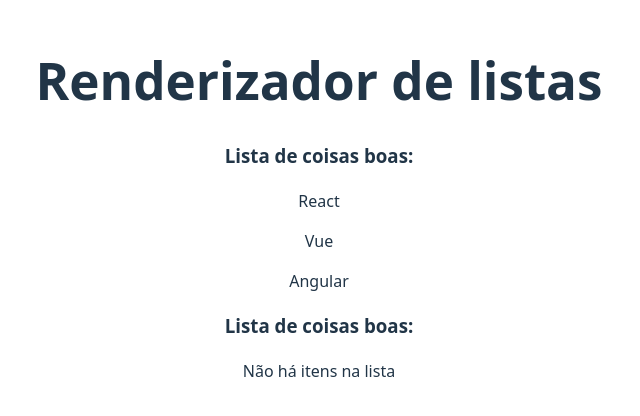
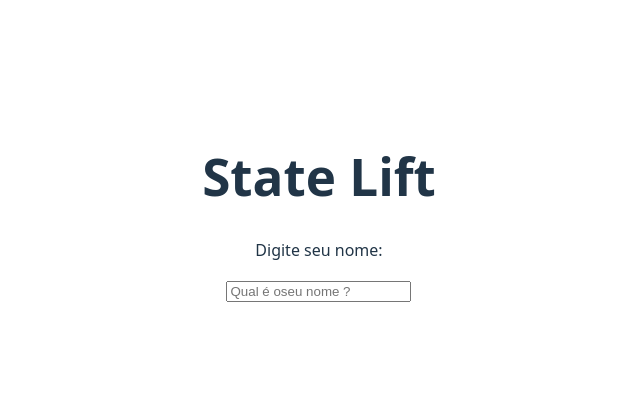
Before and after one commit to DocCaio/Dev-Coin, a React (Vite) app: page / in a window 1280 px wide. Shown: the part 192-608 px from the top of the page, without its empty margins (321-961 px from the left). Built offline with nearby package versions, Linux system fonts and the light colour scheme.

Commit message:
State Lift

```diff
--- a/src/App.jsx
+++ b/src/App.jsx
@@ -1,14 +1,16 @@
+import { useState } from 'react';
 import './App.css';
-import OutraLista from './components/OutraLista';
-
-const meusItens = ['React', 'Vue', 'Angular'];
+import SeuNome from './components/SeuNome';
+import Saldacao from './components/Saudacao';
 
 function App() {
+   const [nome , setNome] = useState()
   return (
     <div className='app'>
-      <h1>Renderizador de listas</h1>
-      <OutraLista itens={meusItens} />
-       <OutraLista itens={[]} />
+      <h1>State Lift</h1>
+      <SeuNome setNome={setNome}/>
+      <Saldacao nome={nome}/>
+
     </div>
   );
 }
--- /dev/null
+++ b/src/components/Saudacao.jsx
@@ -0,0 +1,19 @@
+
+
+
+
+function Saldacao({nome}) {
+
+ function gerarSaudacao(algumNome) {
+  return`olá, ${algumNome}, tudo bem ?`
+
+ }
+  return (
+    <>
+        {nome && <p>{gerarSaudacao(nome)}</p>}
+
+    </>
+  );
+}
+
+export default Saldacao;
--- /dev/null
+++ b/src/components/SeuNome.jsx
@@ -0,0 +1,18 @@
+
+
+function SeuNome({setNome}) {
+
+
+    return (
+        <div>
+            <p>Digite seu nome:</p>
+            <input type="text"
+            placeholder="Qual é oseu nome ?"
+            onChange={(e) => setNome(e.target.value)}
+
+            />
+        </div>
+    )
+}
+
+export default SeuNome;
```
